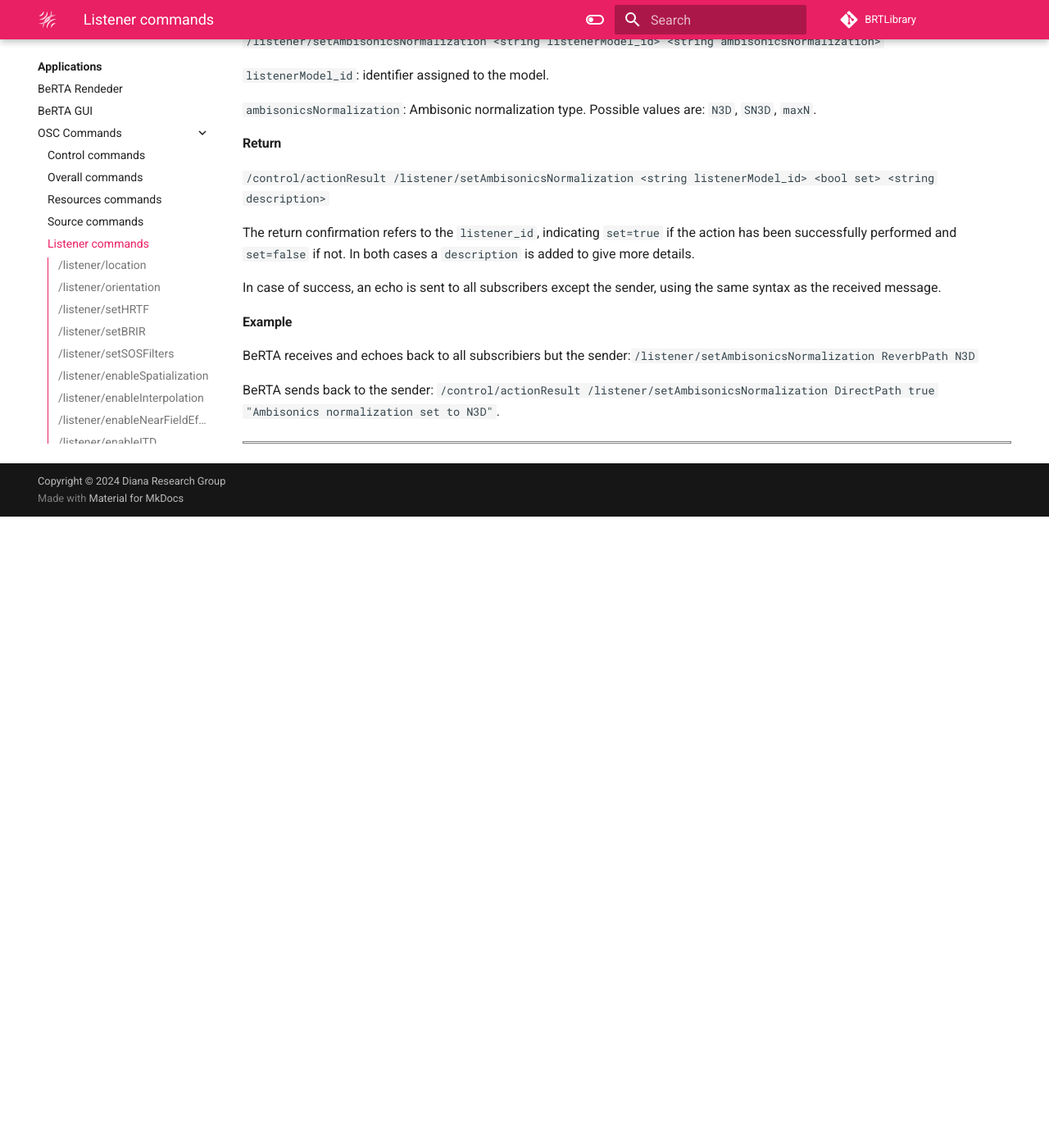
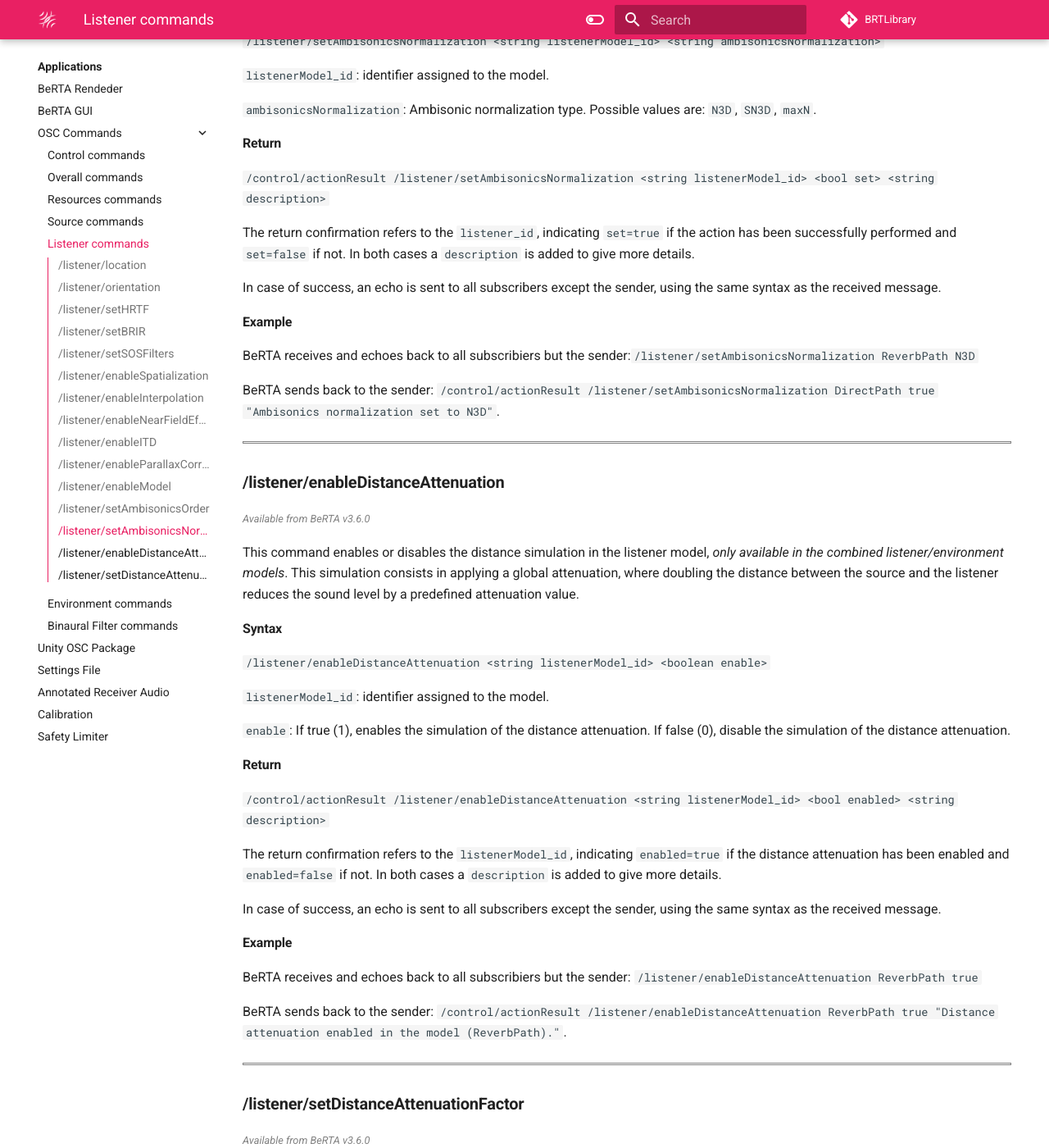
Before and after one commit to GrupoDiana/BRT-Documentation, an MkDocs documentation site: the page built from docs/osc/listener.md, in a window 1280 px wide and 1400 px high, scrolled down 9597 px. Shown: the whole window at 82% size. Built offline with MkDocs 1.6.1 and Material for MkDocs 9.7.7, drawn with Linux system fonts in a browser that asks for light colours; comment, search, counter and statistics services are not loaded; before the commit the page ends 10227 px from its top, so only the background shows below that; some of the changed text lies outside the part shown.

Commit message:
feat: Add new osc commands to configure distance attenuator in listener-environment combined models

```diff
--- a/docs/osc/listener.md
+++ b/docs/osc/listener.md
@@ -413,6 +413,65 @@ BeRTA receives and echoes back to all subscribiers but the sender:`/listener/set
 
 BeRTA sends back to the sender: `/control/actionResult /listener/setAmbisonicsNormalization DirectPath true "Ambisonics normalization set to N3D"`.
 
+<!----------------------------------------------------------------------------------->
+<hr style="border:1px solid gray">
+
+### **/listener/enableDistanceAttenuation**
+<span style="font-size: 0.8em; color: grey; font-style: italic;">Available from BeRTA v3.6.0</span>
+
+This command enables or disables the distance simulation in the listener model, *only available in the combined listener/environment models*. This simulation consists in applying a global attenuation, where doubling the distance between the source and the listener reduces the sound level by a predefined attenuation value.
+
+#### Syntax
+
+`/listener/enableDistanceAttenuation <string listenerModel_id> <boolean enable>`
+
+`listenerModel_id`: identifier assigned to the model.
+
+`enable`: If true (1), enables the simulation of the distance attenuation. If false (0), disable the simulation of the distance attenuation.
+
+#### Return
+
+`/control/actionResult /listener/enableDistanceAttenuation <string listenerModel_id> <bool enabled> <string description>`
+
+The return confirmation refers to the `listenerModel_id`, indicating `enabled=true` if the distance attenuation has been enabled and `enabled=false` if not. In both cases a `description` is added to give more details.
+
+In case of success, an echo is sent to all subscribers except the sender, using the same syntax as the received message.
+
+
+#### Example
+
+BeRTA receives and echoes back to all subscribiers but the sender: `/listener/enableDistanceAttenuation ReverbPath true`
+
+BeRTA sends back to the sender: `/control/actionResult /listener/enableDistanceAttenuation ReverbPath true "Distance attenuation enabled in the model (ReverbPath)."`.
 
 <!----------------------------------------------------------------------------------->
 <hr style="border:1px solid gray">
+
+### **/listener/setDistanceAttenuationFactor**
+<span style="font-size: 0.8em; color: grey; font-style: italic;">Available from BeRTA v3.6.0</span>
+
+This command allows you to change the attenuation factor per distance, in decibels. This is the amount of attenuation applied to the signal each time the distance is doubled from the reference distance. By default, this attenuation has a value of -3 dB and the default reference distance is 1 meter. The value to set must always be negative. For more information, see the [section](/BRT-Documentation/library/listener-models/rir-models/) on the listener and environment combined models.
+
+#### Syntax
+
+`/listener/setDistanceAttenuationFactor <string listenerModel_id> <float distanceAttenuationFactor>`
+
+`listenerModel_id`: identifier assigned to the model.
+
+`distanceAttenuationFactor`: a float value, expressed in dB, representing the distance attenuation factor. This value must be negative.
+
+#### Return
+
+`/control/actionResult /listener/setDistanceAttenuationFactor <string listenerModel_id> <float distanceAttenuationFactor> <string description>`
+
+The return confirmation refers to the `listenerModel_id`, indicating if the attenuation factor `distanceAttenuationFactor` has been set or not. In both cases a `description` is added to give more details.
+
+In case of success, an echo is sent to all subscribers except the sender, using the same syntax as the received message.
+
+#### Example
+
+BeRTA receives and echoes back to all subscribiers but the sender: `/listener/setDistanceAttenuationFactor ReverbPath -3`
+
+BeRTA sends back to the sender: `/control/actionResult /listener/setDistanceAttenuationFactor ReverbPath true "Distance Attenuation Factor updated in the model (ReverbPath) to -3".`
+
+<!----------------------------------------------------------------------------------->
```
Also changed, not shown: docs/osc/environment.md (+3 -2 lines).
